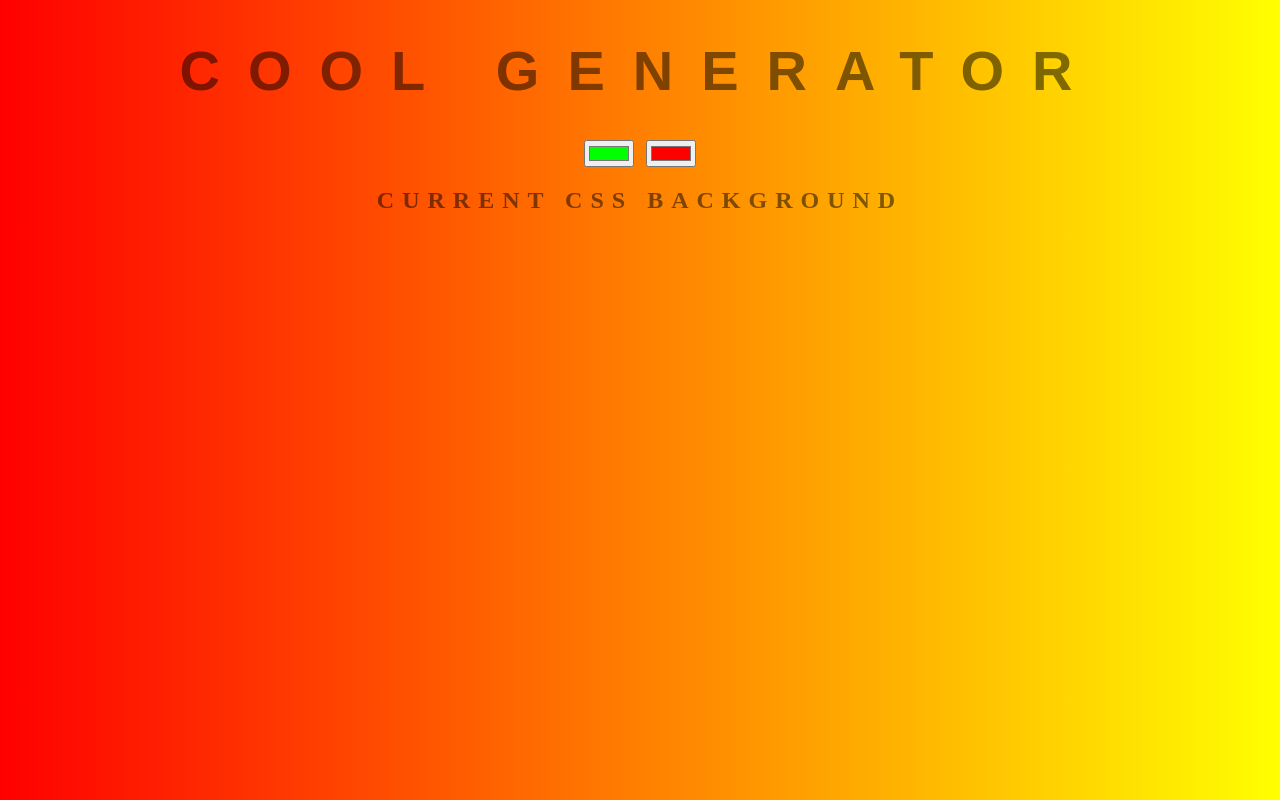
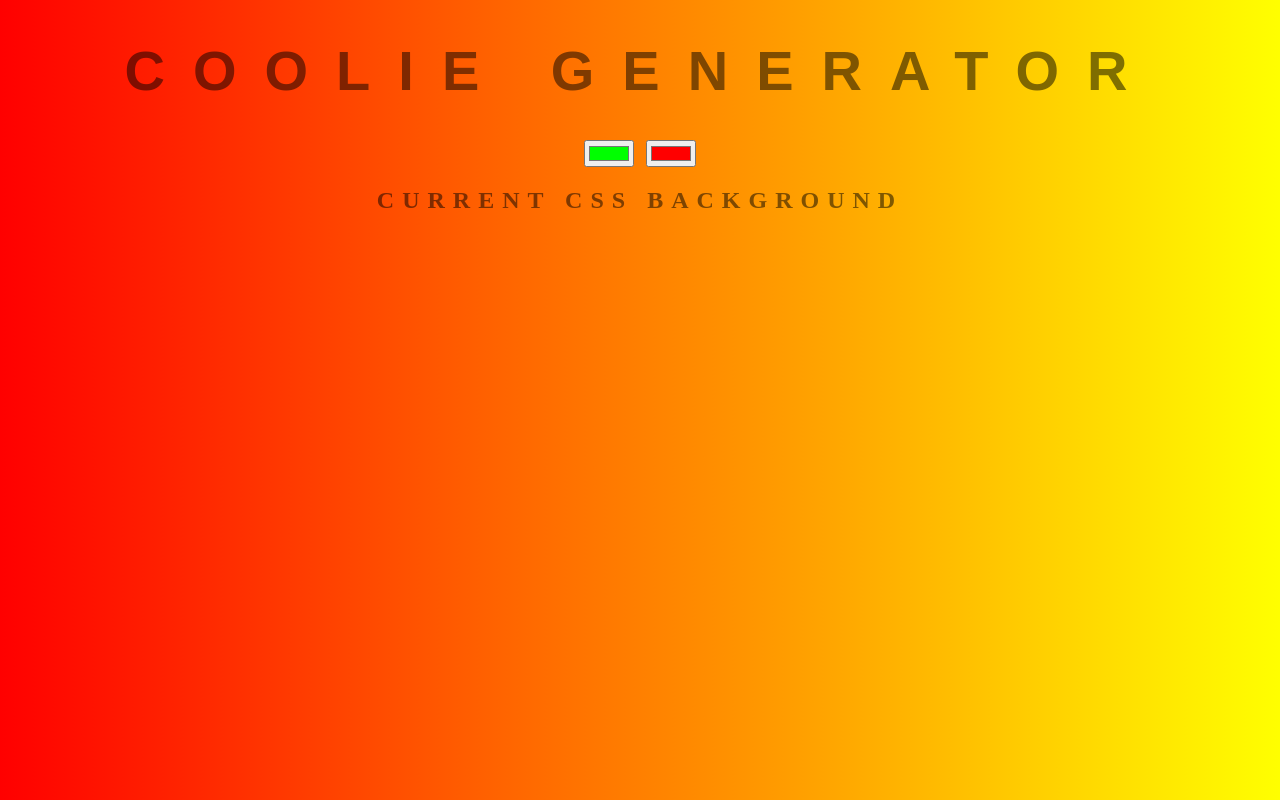
Before and after one commit to SuperStriker/GitStudy, a plain HTML site: page index.html in a window 1280 px wide. Drawn offline with Linux system fonts and the light colour scheme.

Commit message:
Coolie, for merge check??

```diff
--- a/index.html
+++ b/index.html
@@ -5,7 +5,7 @@
 	<link rel="stylesheet" type="text/css" href="style.css">
 </head>
 <body id="gradient">
-	<h1>COOL Generator</h1>
+	<h1>COOLIE Generator</h1>
 	<input class="color1" type="color" name="color1" value="#00ff00">
 	<input class="color2" type="color" name="color2" value="#ff0000">
 	<h2>Current CSS Background</h2>
```
Also changed, not shown: sfa.html (added).
